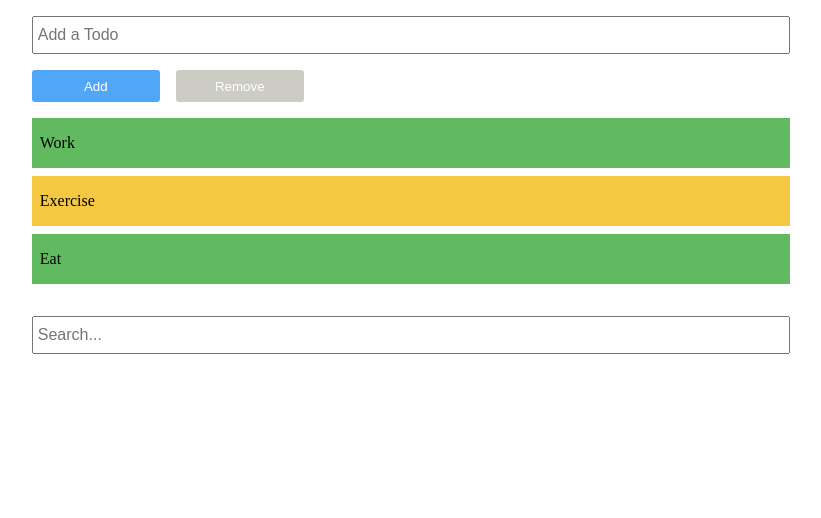
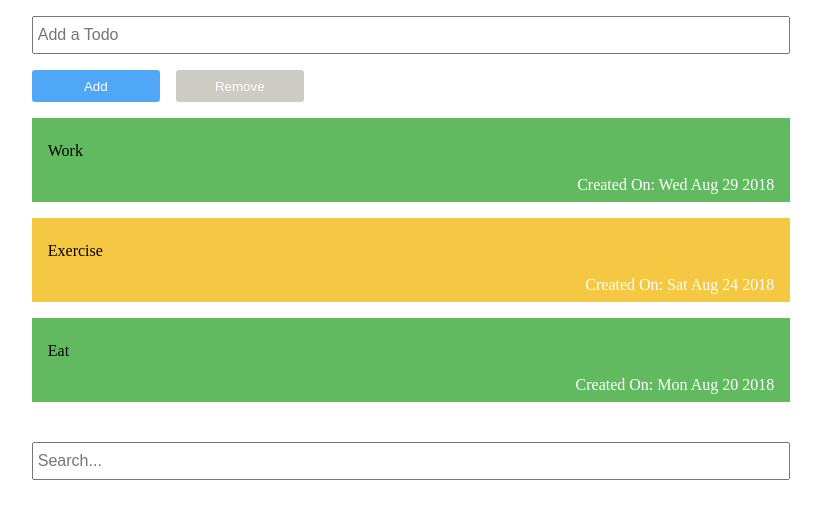
Before and after one commit to Chudur1994/ToDo-App, a plain HTML site: page ToDo App/index.html in a window 1280 px wide. Shown: the whole page, without its empty margins (229-1050 px from the left). Drawn offline with Linux system fonts and the light colour scheme.

Commit message:
Added date the todo was created on

```diff
--- a/ToDo App/index.html
+++ b/ToDo App/index.html
@@ -6,7 +6,7 @@
   <meta name="viewport" content="width=device-width, initial-scale=1.0">
   <meta http-equiv="X-UA-Compatible" content="ie=edge">
   <link rel="stylesheet" href="style.css">
-  <title>Document</title>
+  <title>ToDo App</title>
 </head>
 
 <body>
@@ -17,6 +17,7 @@
       <button class="todo-button disabled-button" id="remove-todo">Remove</button>
     </div>
     <div id="todo-list">
+
     </div>
     <input placeholder="Search..." type="search" name="todo-search" id="todo-search">
   </div>
--- a/ToDo App/script.js
+++ b/ToDo App/script.js
@@ -1,7 +1,7 @@
 const todos = [
-  { text: "Work", completed: true },
-  { text: "Exercise", completed: false },
-  { text: "Eat", completed: true }
+  { text: "Work", completed: true, createdOn: "Wed Aug 29 2018" },
+  { text: "Exercise", completed: false, createdOn: "Sat Aug 24 2018" },
+  { text: "Eat", completed: true, createdOn: "Mon Aug 20 2018" }
 ];
 let filteredTodos = [];
 
@@ -27,14 +27,25 @@ function renderTodos(todos, todoList) {
 
   // render new todos
   filteredTodos.forEach(function(item) {
-    const todo = document.createElement("p");
-    todo.textContent = item.text;
+    const todoText = document.createElement("p");
+    todoText.textContent = item.text;
+    todoText.classList.add("todo-text");
+
+    const todoDate = document.createElement("span");
+    todoDate.textContent = `Created On: ${item.createdOn}`;
+    todoDate.classList.add("todo-createdOn");
+
+    const todo = document.createElement("div");
     todo.classList.add("todo-item");
     if (item.completed) {
       todo.classList.add("todo-complete");
     } else {
       todo.classList.add("todo-incomplete");
     }
+
+    todo.appendChild(todoText);
+    todo.appendChild(todoDate);
+
     todoList.appendChild(todo);
 
     todo.addEventListener("click", function(e) {
@@ -47,7 +58,8 @@ function renderTodos(todos, todoList) {
 function addTodo(todos, todoList, newTodo) {
   todos.push({
     text: newTodo,
-    completed: false
+    completed: false,
+    createdOn: new Date().toDateString()
   });
   renderTodos(todos, todoList);
 }
@@ -60,27 +72,28 @@ addbutton.addEventListener("click", function(e) {
 });
 
 function removeToDo(todos, removedTodo) {
-  let indexToBeRemoved;
-
+  // find and remove todo object from array of todos
   for (let index = 0; index < todos.length; index++) {
     const element = todos[index];
-    if (element.text == removedTodo) {
-      indexToBeRemoved = index;
+    if (element.text == removedTodo.querySelector(".todo-text").textContent) {
+      todos.splice(index, 1);
+      console.log(todos);
       break;
     }
   }
-
-  todos.splice(indexToBeRemoved, 1);
   removedTodo.parentNode.removeChild(removedTodo);
 }
 
 removeButton.addEventListener("click", function(e) {
   if (!this.classList.contains("disabled-button")) {
-    const todosToBeRemoved = document.querySelectorAll(".active-todo");
-    todosToBeRemoved.forEach(function(item) {
-      removeToDo(todos, item);
-    });
-    this.classList.add("disabled-button");
+    if (confirm("Really remove the selected ToDo(s)?")) {
+      const todosToBeRemoved = document.querySelectorAll(".active-todo");
+      todosToBeRemoved.forEach(function(item) {
+        removeToDo(todos, item);
+      });
+      this.classList.add("disabled-button");
+    } else {
+    }
   }
 });
 
--- a/ToDo App/style.css
+++ b/ToDo App/style.css
@@ -18,9 +18,18 @@ body {
 }
 
 .todo-item {
-  padding: 1rem 0.5rem;
-  margin: 0;
-  margin-bottom: 0.5rem;
+  display: flex;
+  flex-direction: column;
+  padding: 0.5rem 1rem;
+  margin-bottom: 1rem;
+}
+
+.todo-text {
+}
+
+.todo-createdOn {
+  color: white;
+  text-align: right;
 }
 
 .active-todo {
```
